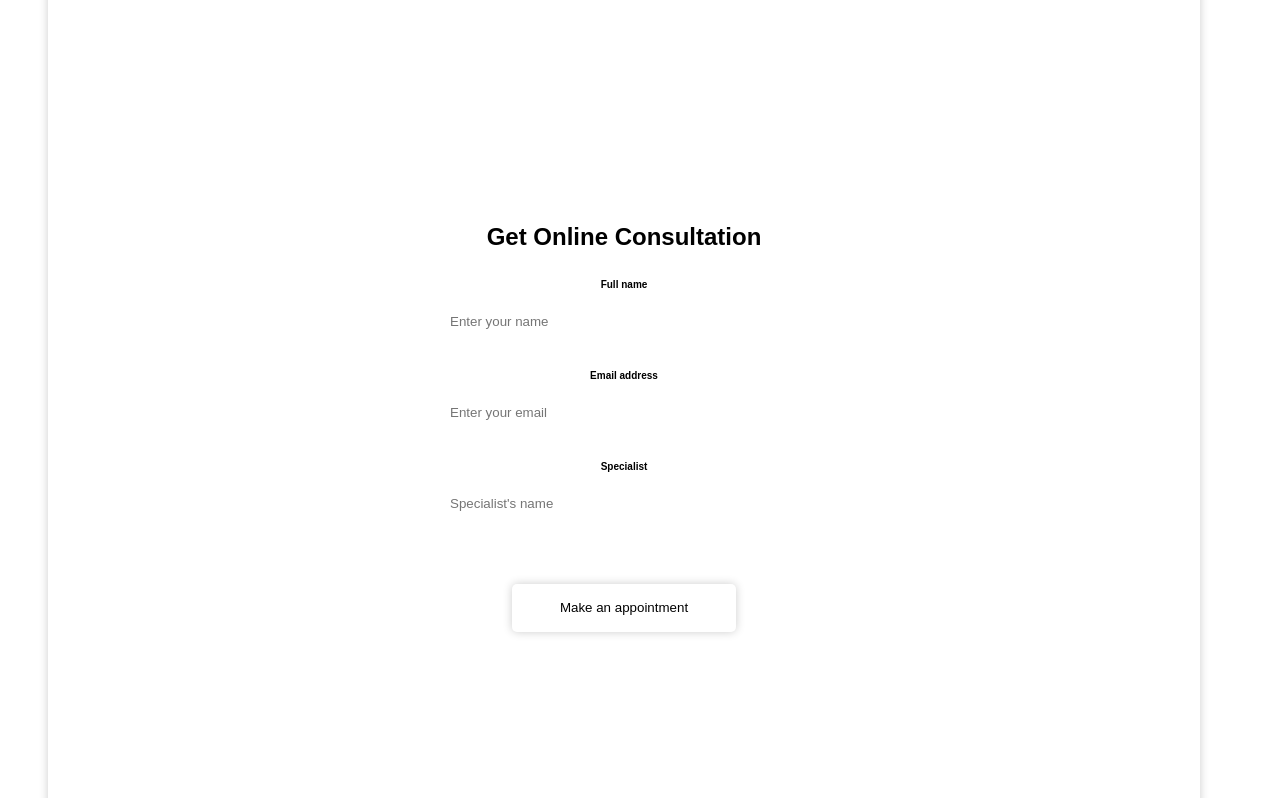
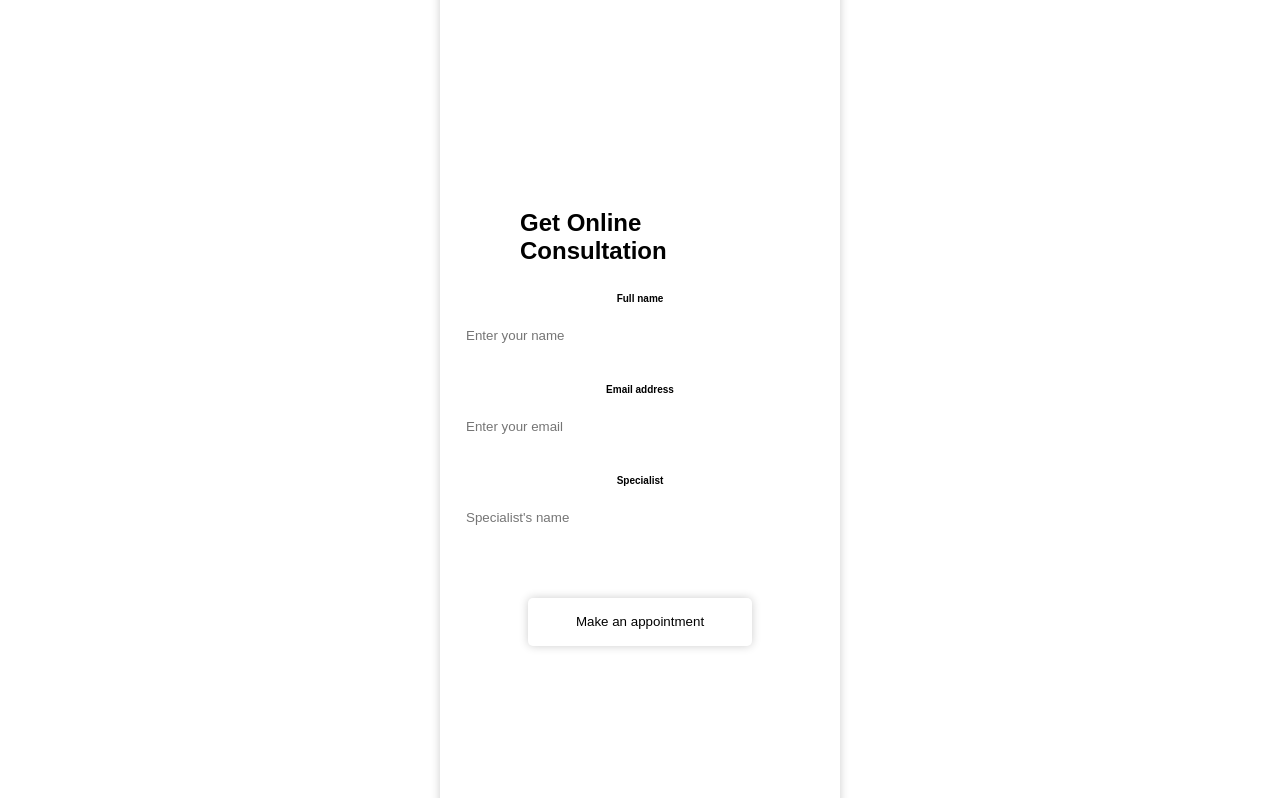
Before and after one commit to jasper-z-blip/React-Silicon, a React (Vite) app in the folder react/: page /contacts in a window 1280 px wide. Shown: the part 1534-2332 px from the top of the page. Built offline with nearby package versions, Linux system fonts and the light colour scheme.

Commit message:
lagt till subscribed och centrerat och färg

```diff
--- a/react/src/components/ContactPage.jsx
+++ b/react/src/components/ContactPage.jsx
@@ -145,11 +145,11 @@ const ConsultationForm = () => {
   return (
     <div className="floating-box">
       <h2>Get Online Consultation</h2>
-      <p>Full name</p>
+      <p className='enter-paragraph'>Full name</p>
       <input type="text" className="input-name" placeholder="Enter your name" />
-      <p>Email address</p>
+      <p className='enter-paragraph'>Email address</p>
       <input type="email" className="input-email" placeholder="Enter your email" />
-      <p>Specialist</p>
+      <p className='enter-paragraph'>Specialist</p>
       <input type="text" className="input-spec" placeholder="Specialist's name" />
       <button className="btn-make">Make an appointment</button>
     </div>
--- a/react/src/css/contact-form.css
+++ b/react/src/css/contact-form.css
@@ -152,7 +152,7 @@ body {
   border-radius: 50%;
   width: 6rem;
   height: 3rem;
-  background-color: var(--color-white);
+  background-color: var(--color-floating-box-white);
   border: none;
   box-shadow: -4px 4px 10px rgba(0, 0, 0, 0.5);
 }
@@ -194,6 +194,12 @@ body {
 #find-here {
   background-color: var(--color-white);
 }
+
+.contact-container-3 {
+  display: flex;
+  flex-direction: column;
+  align-items: center;
+}
 .map {
   grid-area: map;
   position: relative;
@@ -202,7 +208,6 @@ body {
 }
 
 .img-map {
-  max-width: 100vw;
   max-height: 460px;
 }
 
@@ -279,29 +284,28 @@ body {
 /* Floating box */
 .floating-box {
   background-color: var(--color-floating-box-white);
-  width: 90vw;
+  width: 400px;
   height: 100vw;
   padding: 2rem;
   gap: .5rem;
   box-shadow:  0 0 10px rgba(0, 0, 0, 0.2);
   border-radius: 3px;
-  margin-left: 3rem;
   margin-bottom: 2rem;
 
   display: flex;
   flex-direction: column;
   align-items: center;
   justify-content: center;
-  text-align: center;
 
-  p {
+  .enter-paragraph {
+    color: var(--color-grey900);
     font-size: 10px;
     font-weight: bold;
-    color: black;
   }
 }
 
 .input-name, .input-email, .input-spec {
+  background-color: var(--color-white);
   margin-bottom: 1rem;
   border: 1px solid var(--color-grey400);
   border-radius: 5px;
@@ -497,4 +501,8 @@ body {
   .input-name, .input-email, .input-spec {
     width: 28rem;
   }
+
+  .enter-paragraph {
+    text-align: left;
+  }
 }
--- a/react/src/css/style.css
+++ b/react/src/css/style.css
@@ -636,7 +636,7 @@ h2 {
   transform: scale(1.1);
 }
 
-/* SECTION-7 */ /* Hjälp av chat GPT och Joakims video */
+/* SECTION-7 */
 #subscribe {
   background-color: var(--color-white);
   padding-left: 0.5rem;
@@ -654,7 +654,7 @@ h2 {
 .section-7 {
   display: flex;
   align-items: center;
-  justify-content: space-between;
+  justify-content: center;
   flex-wrap: wrap;
 }
 
```
